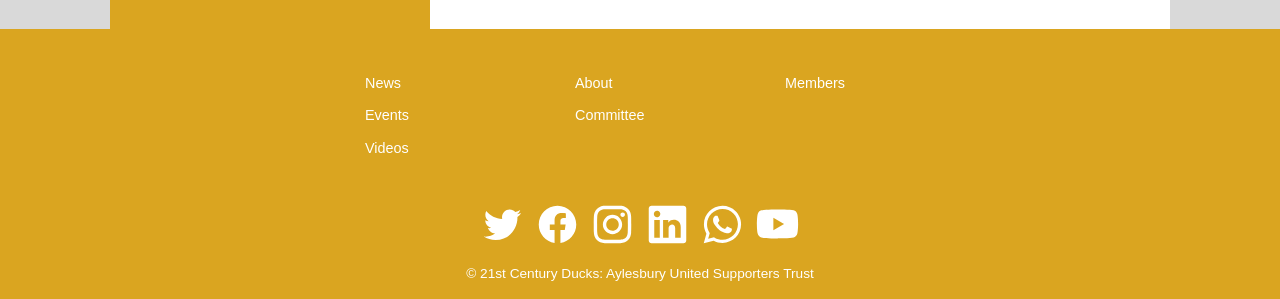
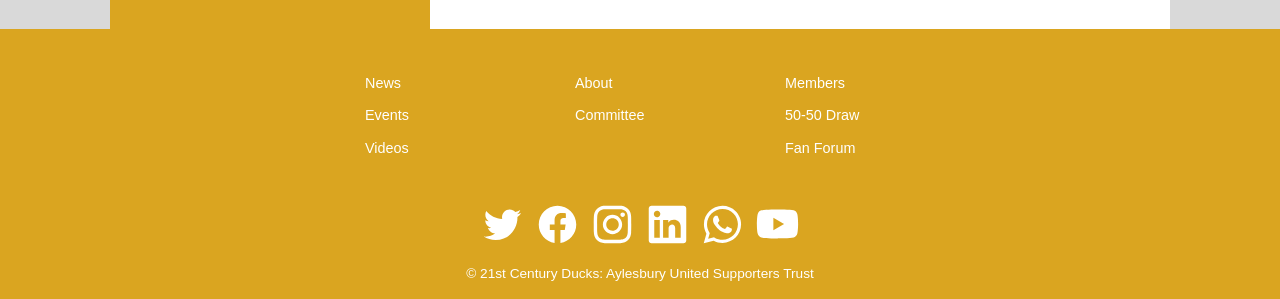
Before and after one commit to RobDWaller/21ducks.github.io, a Jekyll site: the page built from index.html, in a window 1280 px wide and 1160 px high. Shown: the part 858-1157 px from the top of the window. Built offline with Jekyll 4.4.1, drawn with Linux system fonts in a browser that asks for light colours.

Commit message:
Updated footer to include member page links.

```diff
--- a/_includes/footer.html
+++ b/_includes/footer.html
@@ -16,6 +16,8 @@
         <div>
             <ul>
                 <li><a href="/members.html">Members</a></li>
+                <li><a href="/members/5050.html">50-50 Draw</a></li>
+                <li><a href="/members/forum.html">Fan Forum</a></li>
             </ul>
         </div>
     </div>
```
